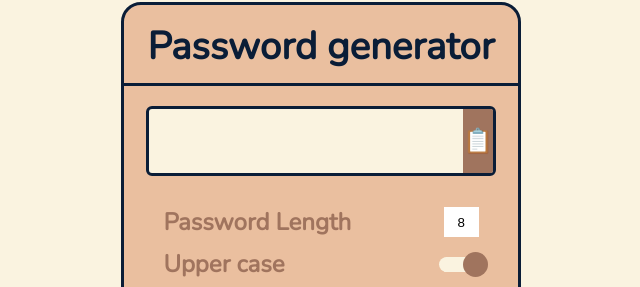
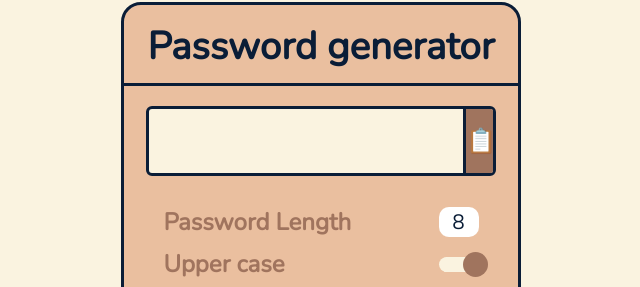
Before and after one commit to Vladimir-Stoikov/password-generator-react, a React (Create React App) app: page / in a window 1280 px wide. Shown: the part 128-415 px from the top of the page, without its empty margins (319-959 px from the left). Built offline with nearby package versions, Linux system fonts and the light colour scheme; the HTML template or start-up script is replaced by a standard one.

Commit message:
Style fixes

```diff
--- a/src/components/CopyBtn.jsx
+++ b/src/components/CopyBtn.jsx
@@ -12,6 +12,7 @@ const CopyButton = styled.button`
   border-top-right-radius: 2px;
   font-size: 1.5rem;
   background-color: #a0745e;
+  border-left: 3px solid #0A1D37;
   &:hover {
     background-color: #b88e7a;
   }
--- a/src/components/LengthSetting.jsx
+++ b/src/components/LengthSetting.jsx
@@ -12,10 +12,14 @@ const SettingLi = styled.li`
 `
 
 const InputField = styled.input`
-  width: 35px;
+  width: 40px;
   height: 30px;
   text-align: center;
   border: none;
+  font-family: 'Nunito', sans-serif;
+  font-size: 1.3rem;
+  color: #0A1D37;
+  border-radius: 10px;
   &[type=number]::-webkit-inner-spin-button,
   &[type=number]::-webkit-outer-spin-button {
     -webkit-appearance: none;
```
